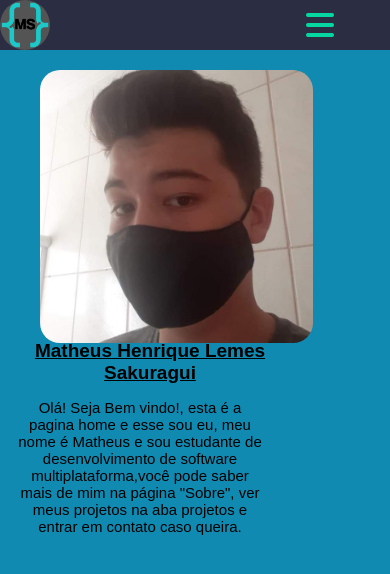
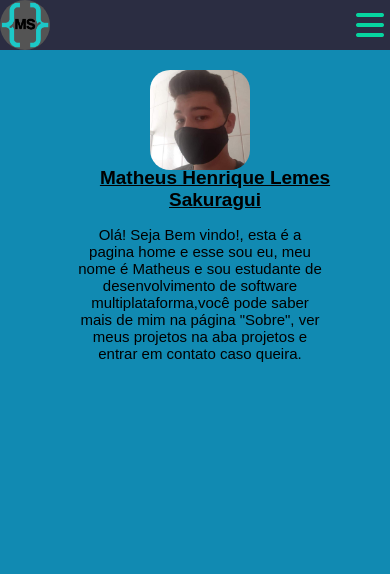
Before and after one commit to MatheusSakuragui/Portifolio_Projeto, a Flask app: page / in a window 390 px wide. Shown: the top 574 px of the page. Run offline with Flask 2, Linux system fonts and the light colour scheme; some libraries are stand-ins or nearby versions.

Commit message:
Ajustes finais

```diff
--- a/src/static/css/contato.css
+++ b/src/static/css/contato.css
@@ -99,7 +99,7 @@ i{
         background: none;
         border: 0;
         color: #06D6A0;
-        left: 250px;
+        left: 300px;
     }
     .mobile{
         display: none;
--- a/src/static/css/sobre.css
+++ b/src/static/css/sobre.css
@@ -184,7 +184,7 @@ a:hover{
     background: none;
     border: 0;
     color: #06D6A0;
-    left: 250px;
+    left: 300px;
 }
 .mobile{
     display: none;
--- a/src/static/css/style.css
+++ b/src/static/css/style.css
@@ -70,7 +70,7 @@ p{
     background: none;
     border: 0;
     color: #06D6A0;
-    left: 250px;
+    left: 300px;
 }
 .mobile{
     display: none;
@@ -102,18 +102,19 @@ p{
     width: 250px;
     text-align: center;
     font-size: 15px;
-    left: 15px;
+    left: 75px;
 }
 h1{
     font-size: 19px;
+    left: 75px;
     width: 280px;
 }
 .foto{
    margin: 0;
-   max-width: 70%;
-   max-height: 80%;
+   max-width: 100px;
+   max-height: 100px;
    background-size: 0px;
-   left: 40px;
+   left: 150px;
 }
 
 }
```
